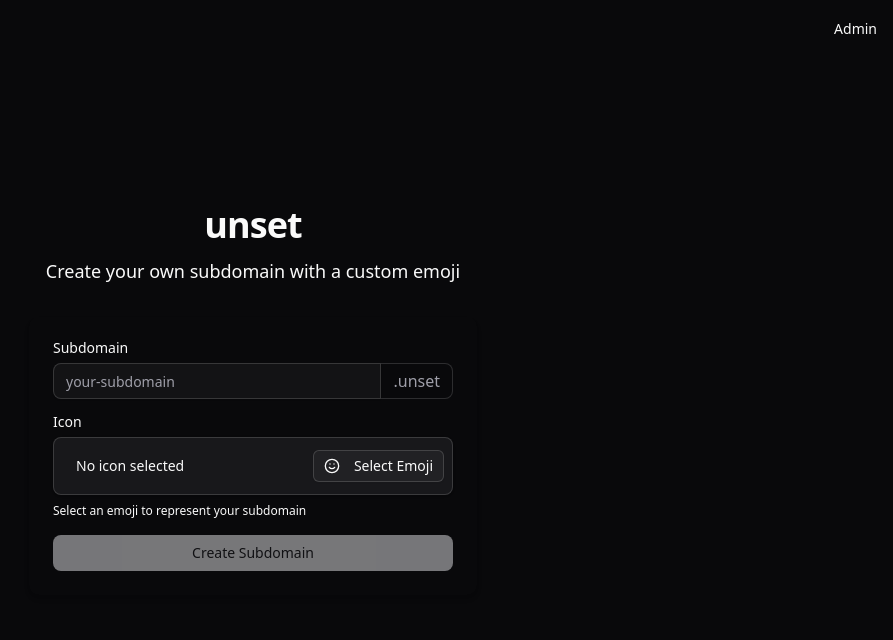
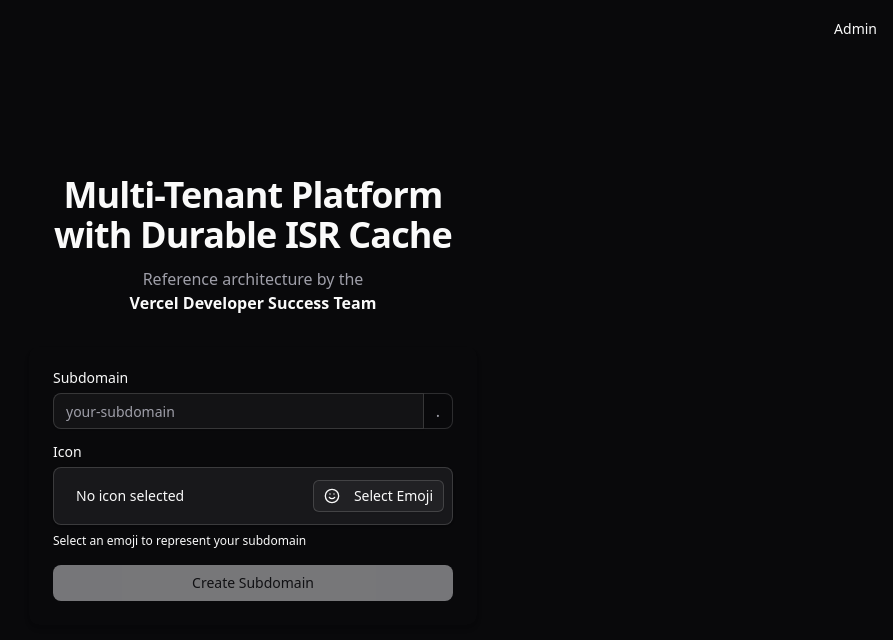
Before and after one commit to vercel-labs/isr-platform-shield, a Next.js app in the folder apps/core/: page / in a window 1280 px wide. Shown: the top 640 px of the page, without its empty margins (387-1280 px from the left). Built offline with nearby package versions, Linux system fonts and the light colour scheme; no server answers.

Commit message:
fix core hostnames

```diff
--- a/apps/core/app/actions.ts
+++ b/apps/core/app/actions.ts
@@ -4,7 +4,7 @@
 import { isValidIcon } from "@/lib/subdomains";
 import { revalidatePath } from "next/cache";
 import { redirect } from "next/navigation";
-import { rootDomain, protocol } from "@/lib/utils";
+import { protocol } from "@/lib/utils";
 
 export async function createSubdomainAction(
   prevState: any,
@@ -55,7 +55,7 @@
     createdAt: Date.now(),
   });
 
-  redirect(`${protocol}://${sanitizedSubdomain}.${rootDomain}`);
+  redirect(`${protocol}://${sanitizedSubdomain}.${process.env.CACHE_LAYER_HOST}`);
 }
 
 export async function deleteSubdomainAction(
--- a/apps/core/app/page.tsx
+++ b/apps/core/app/page.tsx
@@ -1,6 +1,5 @@
 import Link from 'next/link';
 import { SubdomainForm } from './subdomain-form';
-import { rootDomain } from '@/lib/utils';
 
 export default async function HomePage() {
   return (
@@ -17,15 +16,15 @@
       <div className="w-full max-w-md space-y-8">
         <div className="text-center">
           <h1 className="text-4xl font-bold tracking-tight">
-            {rootDomain}
+            Multi-Tenant Platform with Durable ISR Cache
           </h1>
-          <p className="mt-3 text-lg">
-            Create your own subdomain with a custom emoji
+          <p className="mt-3 text-md text-muted-foreground">
+            Reference architecture by the <br/><span className="font-bold text-foreground">Vercel Developer Success Team</span>
           </p>
         </div>
 
         <div className="mt-8 shadow-md rounded-lg p-6">
-          <SubdomainForm />
+          <SubdomainForm host={process.env.CACHE_LAYER_HOST} />
         </div>
       </div>
     </div>
--- a/apps/core/app/subdomain-form.tsx
+++ b/apps/core/app/subdomain-form.tsx
@@ -21,7 +21,6 @@
   EmojiPickerFooter
 } from '@/components/ui/emoji-picker';
 import { createSubdomainAction } from '@/app/actions';
-import { rootDomain } from '@/lib/utils';
 
 type CreateState = {
   error?: string;
@@ -30,7 +29,7 @@
   icon?: string;
 };
 
-function SubdomainInput({ defaultValue }: { defaultValue?: string }) {
+function SubdomainInput({ defaultValue, host }: { defaultValue?: string, host?: string }) {
   return (
     <div className="space-y-2">
       <Label htmlFor="subdomain">Subdomain</Label>
@@ -46,7 +45,7 @@
           />
         </div>
         <span className="px-3 border border-l-0 border-input rounded-r-md text-muted-foreground min-h-[36px] flex items-center">
-          .{rootDomain}
+          .{host}
         </span>
       </div>
     </div>
@@ -124,7 +123,7 @@
   );
 }
 
-export function SubdomainForm() {
+export function SubdomainForm({ host }: { host?: string }) {
   const [icon, setIcon] = useState('');
 
   const [state, action, isPending] = useActionState<CreateState, FormData>(
@@ -134,7 +133,7 @@
 
   return (
     <form action={action} className="space-y-4">
-      <SubdomainInput defaultValue={state?.subdomain} />
+      <SubdomainInput defaultValue={state?.subdomain} host={host} />
 
       <IconPicker icon={icon} setIcon={setIcon} defaultValue={state?.icon} />
 
--- a/apps/core/lib/utils.ts
+++ b/apps/core/lib/utils.ts
@@ -3,8 +3,6 @@
 
 export const protocol =
   process.env.NODE_ENV === 'production' ? 'https' : 'http';
-export const rootDomain =
-  process.env.NEXT_PUBLIC_ROOT_DOMAIN || 'localhost:3000';
 
 export function cn(...inputs: ClassValue[]) {
   return twMerge(clsx(inputs));
```
